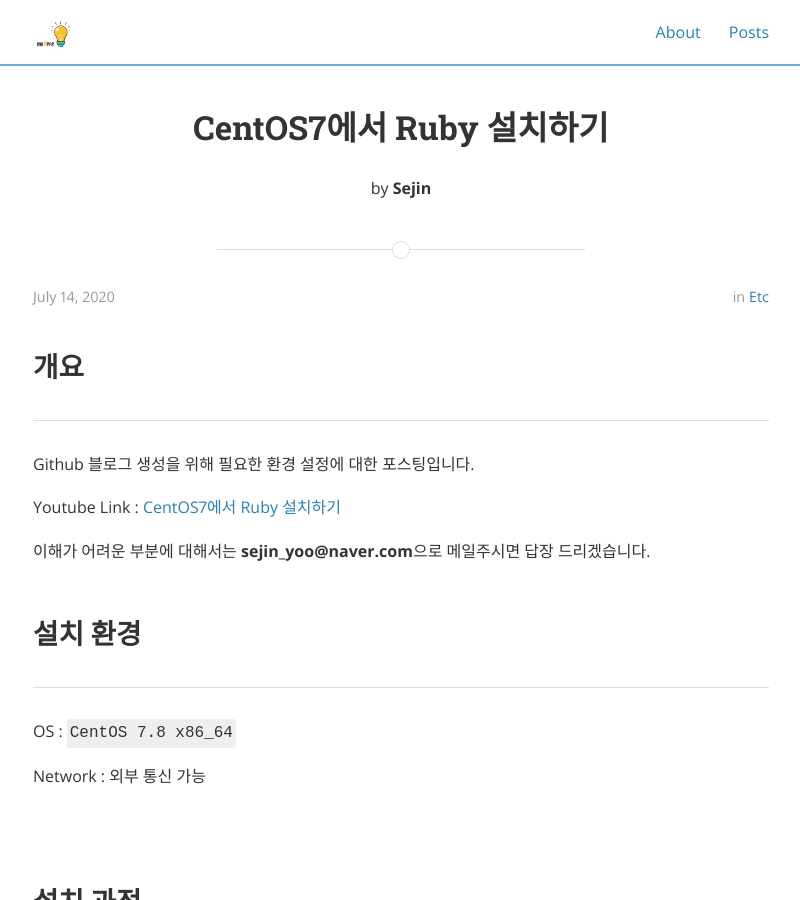
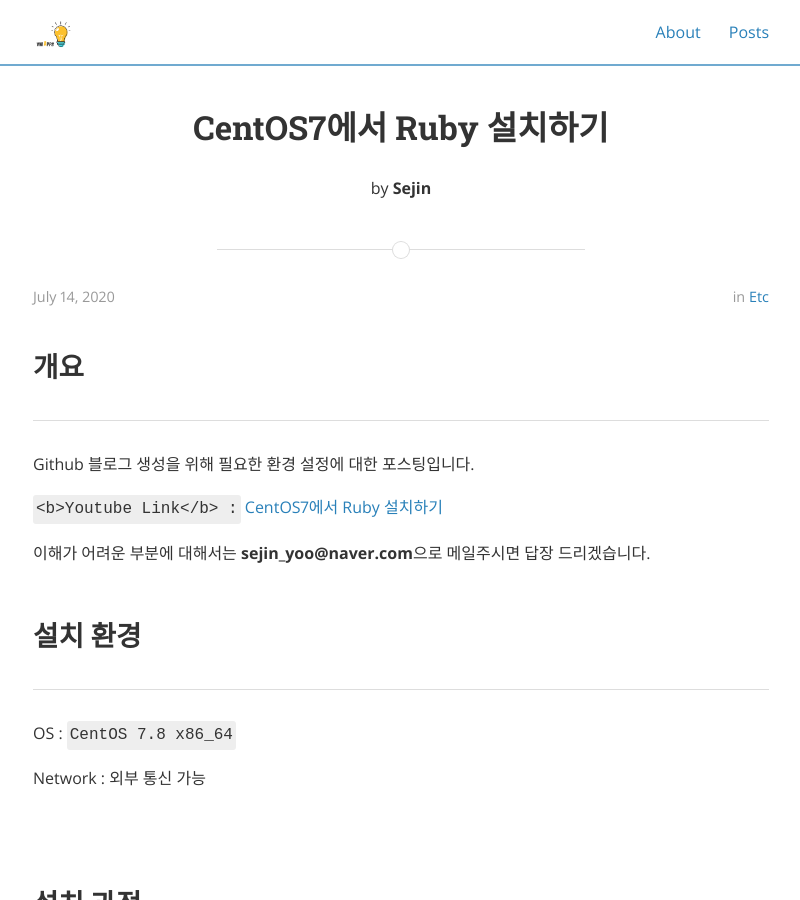
Before and after one commit to yoosejin/yoosejin.github.io, a Jekyll site: the page built from _posts/2020-07-14-How-to-install-Ruby?.md, in a window 1280 px wide and 900 px high. Shown: the whole window, without its empty margins (239-1039 px from the left). Built offline with Jekyll 4.4.1, drawn with Linux system fonts in a browser that asks for light colours; nearby versions of some CDN libraries; comment, search, counter and statistics services are not loaded.

```diff
--- a/_posts/2020-07-14-How-to-install-Ruby?.md
+++ b/_posts/2020-07-14-How-to-install-Ruby?.md
@@ -9,11 +9,12 @@
  priority: 1.0
 ---
 
+
 ## 개요
 ---
 Github 블로그 생성을 위해 필요한 환경 설정에 대한 포스팅입니다.
 
-Youtube Link : [CentOS7에서 Ruby 설치하기](https://youtu.be/ucBdQU3pIr4)
+`<b>Youtube Link</b> :` [CentOS7에서 Ruby 설치하기](https://youtu.be/ucBdQU3pIr4)
 
 
 이해가 어려운 부분에 대해서는 **sejin_yoo@naver.com**으로 메일주시면 답장 드리겠습니다.
```
